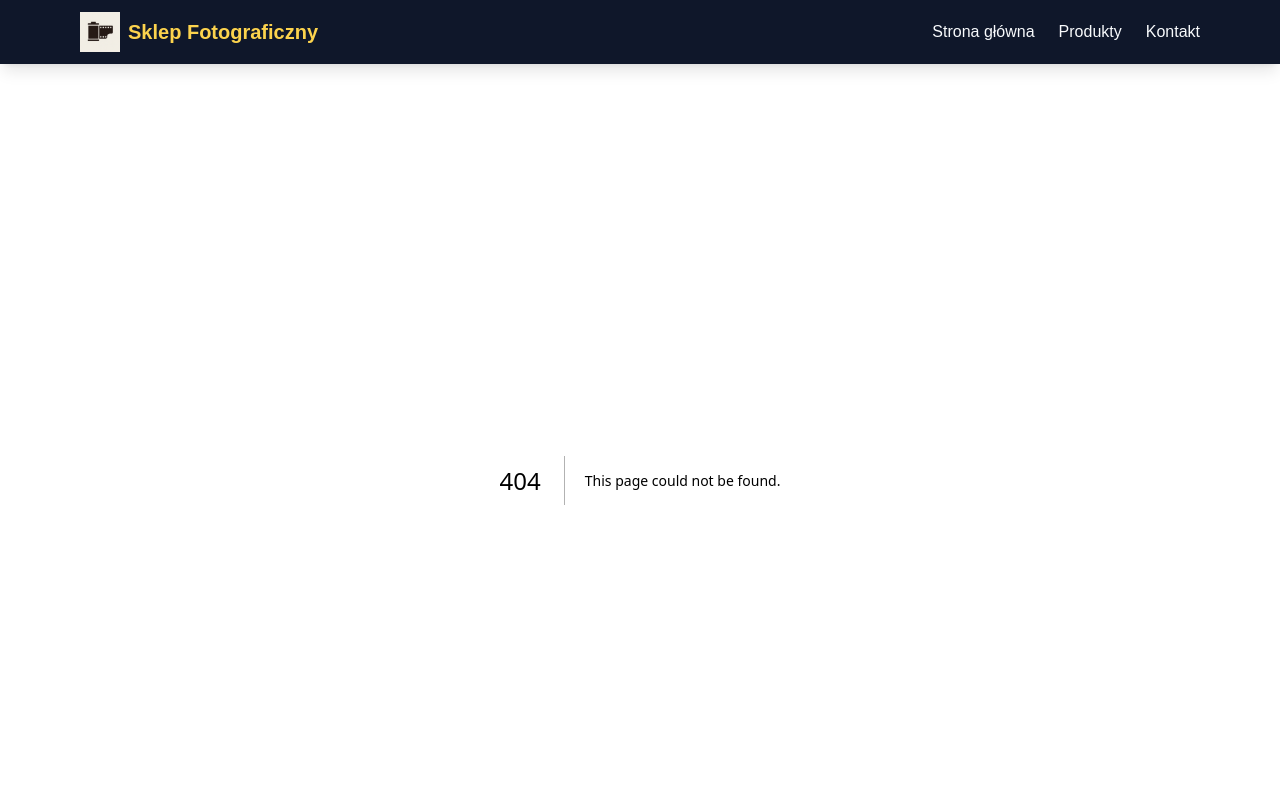
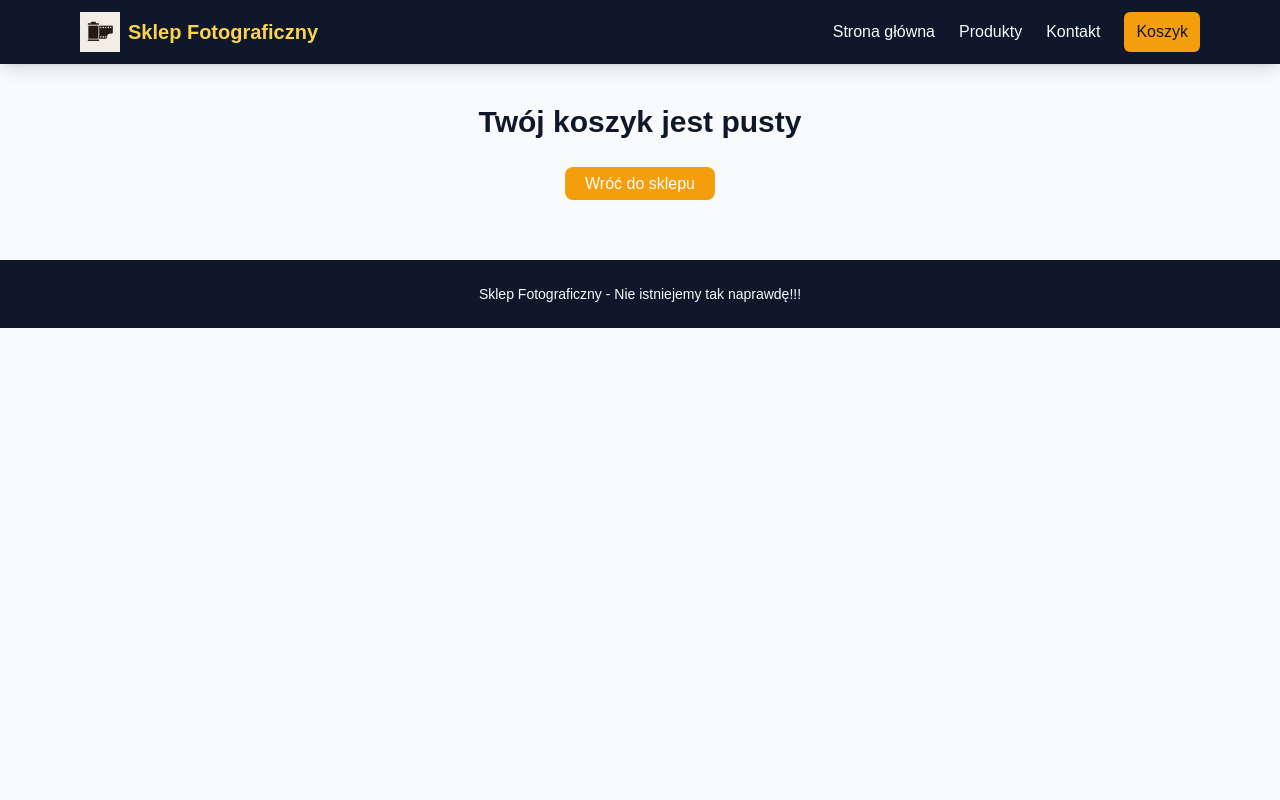
Before and after one commit to krlpopiel/SklepFotograficzny, a Next.js app in the folder sklep-fotograficzny/: page /koszyk in a window 1280 px wide. Before the commit this address had no page. Shown: the top 800 px of the page. Built offline with nearby package versions, Linux system fonts and the light colour scheme.

Commit message:
Dodano koszyk -> strona koszyku, implementacja metod operacji na koszu, aktualizacja navbaru, aktualizacja layoutu. Od teraz produkt może zostać dodany do koszyka. Do zrobienia checkout oraz autoryzacja.

```diff
--- /dev/null
+++ b/sklep-fotograficzny/app/koszyk/page.js
@@ -0,0 +1,129 @@
+"use client";
+
+import Link from "next/link";
+import { useCart } from "@/context/CartContext";
+
+export default function KoszykPage() {
+  const {
+    cartItems,
+    addToCart,
+    removeFromCart,
+    clearCart,
+    getCartTotal,
+    updateItemQuantity,
+    removeItemCompletely
+  } = useCart();
+
+  const handleQuantityBlur = (productId, value) => {
+    const quantity = parseInt(value, 10);
+    updateItemQuantity(productId, quantity);
+  };
+
+  const handleRemoveItem = (productId, productName) => {
+    if (window.confirm(`Czy na pewno chcesz usunąć ${productName} z koszyka?`)) {
+      removeItemCompletely(productId);
+    }
+  };
+
+  const handleClearCart = () => {
+    if (window.confirm("Czy na pewno chcesz wyczyścić cały koszyk?")) {
+      clearCart();
+    }
+  };
+
+  if (cartItems.length === 0) {
+    return (
+      <main className="p-6 max-w-6xl mx-auto text-center">
+        <h1 className="text-3xl font-bold mb-8">Twój koszyk jest pusty</h1>
+        <Link href="/produkty" className="btn-primary">
+          Wróć do sklepu
+        </Link>
+      </main>
+    );
+  }
+
+  return (
+    <main className="p-6 max-w-4xl mx-auto">
+      <h1 className="text-3xl font-bold mb-8 text-center">Twój Koszyk</h1>
+
+      <div className="bg-white shadow-lg rounded-xl p-6">
+        <div className="hidden md:grid grid-cols-5 gap-4 border-b pb-4 mb-4 font-semibold">
+          <div className="col-span-2">Produkt</div>
+          <div className="text-center">Cena</div>
+          <div className="text-center">Ilość</div>
+          <div className="text-right">Suma</div>
+        </div>
+
+        {cartItems.map((item) => (
+          <div
+            key={item._id}
+            className="grid grid-cols-2 md:grid-cols-5 gap-4 items-center border-b py-4"
+          >
+            <div className="col-span-2">
+              <p className="font-semibold text-lg">{item.marka} {item.model}</p>
+              <p className="text-sm text-gray-600 md:hidden">
+                {item.cena.toFixed(2)} zł
+              </p>
+            </div>
+
+            <div className="hidden md:block text-center">
+              {item.cena.toFixed(2)} zł
+            </div>
+
+            <div className="text-center">
+              <div className="flex items-center justify-center space-x-2">
+                <button
+                  onClick={() => removeFromCart(item._id)}
+                  className="bg-gray-200 hover:bg-gray-300 rounded-full w-8 h-8 font-bold"
+                >
+                  -
+                </button>
+                <input
+                  type="number"
+                  min="1"
+                  defaultValue={item.quantity}
+                  onBlur={(e) => handleQuantityBlur(item._id, e.target.value)}
+                  className="input-primary text-center"
+                  style={{ maxWidth: '80px', padding: '0.5rem' }}
+                />
+                <button
+                  onClick={() => addToCart(item)}
+                  className="bg-gray-200 hover:bg-gray-300 rounded-full w-8 h-8 font-bold"
+                >
+                  +
+                </button>
+              </div>
+              <button
+                onClick={() => handleRemoveItem(item._id, `${item.marka} ${item.model}`)}
+                className="text-sm text-red-500 hover:underline mt-2"
+              >
+                Usuń
+              </button>
+            </div>
+
+            <div className="text-right font-bold text-lg">
+              {(item.cena * item.quantity).toFixed(2)} zł
+            </div>
+          </div>
+        ))}
+
+        <div className="mt-8 flex flex-col md:flex-row justify-between items-center">
+          <button
+            onClick={handleClearCart}
+            className="bg-red-500 text-white px-4 py-2 rounded-lg hover:bg-red-600 mb-4 md:mb-0"
+          >
+            Wyczyść koszyk
+          </button>
+          <div className="text-right">
+            <h3 className="text-2xl font-bold">
+              Łącznie: {getCartTotal()} zł
+            </h3>
+            <Link href="/checkout" className="btn-primary inline-block mt-4">
+              Przejdź do kasy
+            </Link>
+          </div>
+        </div>
+      </div>
+    </main>
+  );
+}
--- a/sklep-fotograficzny/app/layout.js
+++ b/sklep-fotograficzny/app/layout.js
@@ -1,14 +1,17 @@
 import './globals.css'
 import Navbar from '@/components/Navbar'
 import Footer from '@/components/Footer'
+import { CartProvider } from '@/context/CartContext'
 
 export default function RootLayout({ children }) {
   return (
     <html lang="pl">
        <body>
-        <Navbar />
-        <main className='pt-20'>{children}</main>
-        <Footer />
+        <CartProvider>
+          <Navbar />
+          <main className='pt-20'>{children}</main>
+          <Footer />
+        </CartProvider>
         </body>
     </html>
   )
--- a/sklep-fotograficzny/app/produkty/[id]/page.js
+++ b/sklep-fotograficzny/app/produkty/[id]/page.js
@@ -1,10 +1,11 @@
 "use client";
 import { use, useEffect, useState } from "react";
 import Link from "next/link";
+import { useCart } from "@/context/CartContext";
 
 export default function ProduktPage({ params }) {
   const { id } = use(params);
-
+  const { addToCart } = useCart();
   const [produkt, setProdukt] = useState(null);
   const [loading, setLoading] = useState(true);
 
@@ -40,6 +41,13 @@ export default function ProduktPage({ params }) {
     );
   }
 
+  const handleAddToCart = () => {
+    if (produkt) {
+      addToCart(produkt);
+      alert(`${produkt.marka} ${produkt.model} dodany do koszyka!`);
+    }
+  };
+
   return (
     <main className="p-6 max-w-3xl mx-auto bg-white shadow-lg rounded-xl">
       <h1 className="text-3xl font-bold mb-4">
@@ -65,6 +73,13 @@ export default function ProduktPage({ params }) {
         </div>
       )}
 
+      <button
+        onClick={handleAddToCart}
+        className="btn-primary mt-4"
+      >
+        Dodaj do koszyka
+      </button>
+
       <Link
         href="/produkty"
         className="inline-block mt-6 px-4 py-2 bg-gray-200 rounded hover:bg-gray-300 transition"
--- a/sklep-fotograficzny/app/produkty/page.js
+++ b/sklep-fotograficzny/app/produkty/page.js
@@ -37,7 +37,7 @@ export default async function ProduktyPage() {
       <br></br>
       <Form action="/szukaj">
         <label htmlFor="szukane" className="text-2xl font-bold mb-4 border-b border-gray-300 pb-2">Wpisz hasło do wyszukania:</label>
-        <input type="text" id="szukane" name="szukane" className="input-primary mt-2 mb-2"></input>
+        <input type="text" id="szukane" name="szukane" className="input-primary mt-2 mb-2" required></input>
         <button type="submit" className="btn-primary">Szukaj</button>
       </Form>
       <br></br>
--- a/sklep-fotograficzny/components/Navbar.jsx
+++ b/sklep-fotograficzny/components/Navbar.jsx
@@ -2,9 +2,12 @@
 import Link from 'next/link';
 import { useState } from 'react';
 import Image from 'next/image';
+import { useCart } from '@/context/CartContext';
 
 export default function Navbar() {
   const [isOpen, setIsOpen] = useState(false);
+  const { cartItems } = useCart();
+  const totalItems = cartItems.reduce((acc, item) => acc + item.quantity, 0);
 
   return (
     <nav
@@ -26,7 +29,7 @@ export default function Navbar() {
         </Link>
 
         {/* Menu desktop */}
-        <div className="hidden md:flex space-x-6">
+        <div className="hidden md:flex space-x-6 items-center">
           <Link
             href="/"
             className="transition-colors"
@@ -66,9 +69,27 @@ export default function Navbar() {
           >
             Kontakt
           </Link>
+          <Link
+            href="/koszyk"
+            className="transition-colors relative px-3 py-2 rounded-md"
+            style={{ backgroundColor: 'var(--primary)', color: 'var(--foreground)' }}
+            onMouseEnter={(e) =>
+              (e.currentTarget.style.backgroundColor = 'var(--primary-hover)')
+            }
+            onMouseLeave={(e) =>
+              (e.currentTarget.style.backgroundColor = 'var(--primary)')
+            }
+          >
+            Koszyk
+            {totalItems > 0 && (
+              <span className="absolute -top-2 -right-2 bg-red-500 text-white text-xs rounded-full h-5 w-5 flex items-center justify-center">
+                {totalItems}
+              </span>
+            )}
+          </Link>
         </div>
 
-        {/* Menu mobilne */}
+        {/* Menu mobilne - przycisk */}
         <button
           className="md:hidden focus:outline-none"
           onClick={() => setIsOpen(!isOpen)}
@@ -93,6 +114,14 @@ export default function Navbar() {
           <Link href="/kontakt" onClick={() => setIsOpen(false)}>
             Kontakt
           </Link>
+          <Link href="/koszyk" onClick={() => setIsOpen(false)} className="relative">
+            Koszyk
+            {totalItems > 0 && (
+               <span className="absolute -top-2 -right-5 bg-red-500 text-white text-xs rounded-full h-5 w-5 flex items-center justify-center">
+                {totalItems}
+              </span>
+            )}
+          </Link>
         </div>
       )}
     </nav>
--- /dev/null
+++ b/sklep-fotograficzny/context/CartContext.js
@@ -0,0 +1,101 @@
+"use client";
+
+import { createContext, useState, useEffect, useContext } from 'react';
+
+const CartContext = createContext();
+
+export const useCart = () => useContext(CartContext);
+
+export const CartProvider = ({ children }) => {
+  const [cartItems, setCartItems] = useState([]);
+
+  useEffect(() => {
+    const itemsFromStorage = localStorage.getItem('cartItems');
+    if (itemsFromStorage) {
+      setCartItems(JSON.parse(itemsFromStorage));
+    }
+  }, []);
+
+  useEffect(() => {
+    localStorage.setItem('cartItems', JSON.stringify(cartItems));
+  }, [cartItems]);
+
+
+  const addToCart = (product) => {
+    setCartItems(prevItems => {
+      const itemExists = prevItems.find(item => item._id === product._id);
+      if (itemExists) {
+        return prevItems.map(item =>
+          item._id === product._id ? { ...item, quantity: item.quantity + 1 } : item
+        );
+      } else {
+        return [...prevItems, { ...product, quantity: 1 }];
+      }
+    });
+  };
+
+  const removeFromCart = (productId) => {
+    setCartItems(prevItems => {
+      const itemExists = prevItems.find(item => item._id === productId);
+      if (itemExists && itemExists.quantity > 1) {
+        return prevItems.map(item =>
+          item._id === productId ? { ...item, quantity: item.quantity - 1 } : item
+        );
+      } else {
+        return prevItems.filter(item => item._id !== productId);
+      }
+    });
+  };
+
+  const updateItemQuantity = (productId, newQuantity) => {
+    const quantity = parseInt(newQuantity, 10);
+
+    if (isNaN(quantity) || quantity < 1) {
+      setCartItems(prevItems => prevItems.map(item =>
+        item._id === productId ? { ...item, quantity: 1 } : item
+      ));
+      return;
+    }
+
+    setCartItems(prevItems => prevItems.map(item =>
+      item._id === productId ? { ...item, quantity: quantity } : item
+    ));
+  };
+
+  const removeItemCompletely = (productId) => {
+    setCartItems(prevItems => prevItems.filter(item => item._id !== productId));
+  };
+
+  const clearCart = () => {
+    setCartItems([]);
+  };
+
+  const getCartTotal = () => {
+    return cartItems.reduce((total, item) => {
+      const price = parseFloat(item.cena);
+      const quantity = parseInt(item.quantity, 10);
+
+      if (isNaN(price) || isNaN(quantity)) {
+        return total;
+      }
+
+      return total + price * quantity;
+    }, 0).toFixed(2);
+  };
+
+  return (
+    <CartContext.Provider
+      value={{
+        cartItems,
+        addToCart,
+        removeFromCart,
+        clearCart,
+        getCartTotal,
+        updateItemQuantity,
+        removeItemCompletely
+      }}
+    >
+      {children}
+    </CartContext.Provider>
+  );
+};
```
